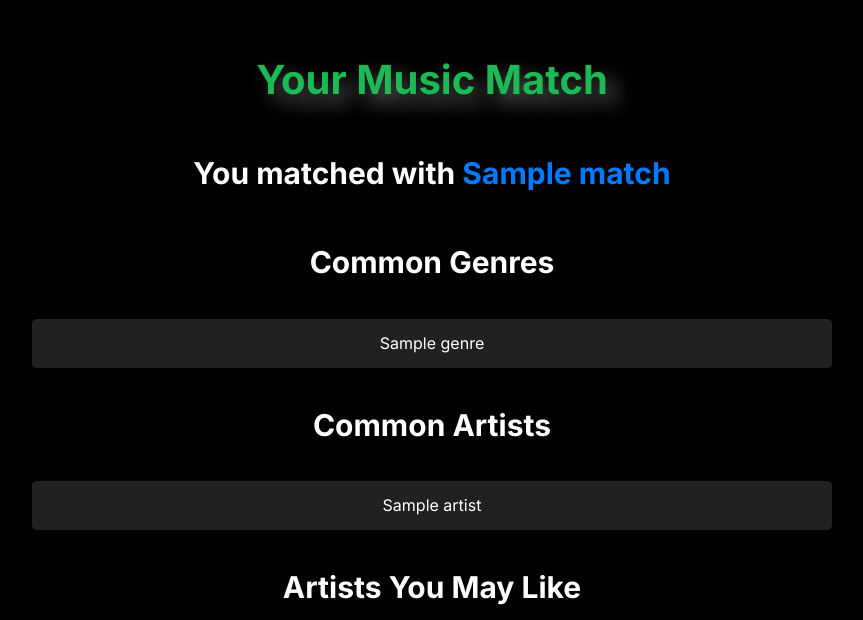
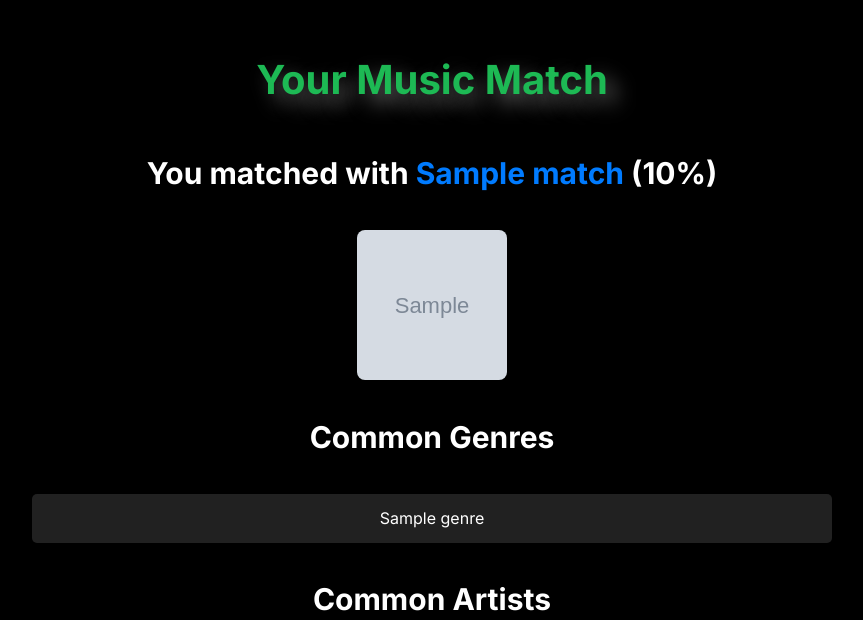
Before and after one commit to BlakeJC94/tuner, a Flask app: template templates/results.html in a window 1280 px wide. Shown: the part 69-689 px from the top of the page, without its empty margins (208-1071 px from the left). Run offline with Flask 3, Linux system fonts and the light colour scheme; the template is opened without the code that fills it: most values are stand-ins (such as "Sample title", 1, 10 or a date in 2020); grey boxes marked "Sample" are stand-in pictures.

Commit message:
Add images to results page

```diff
--- a/app.py
+++ b/app.py
@@ -1,5 +1,6 @@
 import logging
 import os
+import random
 from dataclasses import asdict
 
 from dotenv import load_dotenv
@@ -25,45 +26,25 @@ def home():
 
 @app.route("/results")
 def results():
-    if "match" in session:
-        (
-            match,
-            shared_genres,
-            shared_artists,
-            recommended_artists,
-        ) = (
-            session["match"],
-            session["shared_genres"],
-            session["shared_artists"],
-            session["recommended_artists"],
-        )
-    else:
+    if not "result" in session:
         output = tuner_match(session)
 
-        (
-            session["match"],
-            session["shared_genres"],
-            session["shared_artists"],
-            session["recommended_artists"],
-        ) = (
-            asdict(output.match_md),
-            output.shared_genres,
-            output.shared_artists,
-            output.recommended_artists,
-        )
+        image_urls = [u for u in output.image_urls if u]
+        image_urls = random.sample(image_urls, min(6, len(image_urls)))
 
-    return render_template(
-        "results.html",
-        match={
-            "name": session["match"]["metadata"]["display_name"],
-            "score": session["match"]["score"],
-            "profile_link": session["match"]["metadata"]["url"],
-            "common_genres": session["shared_genres"],
-            "common_artists": session["shared_artists"],
-            "recommended_artists": session["recommended_artists"],
-        },
-    )
+        session["result"] = {
+            "name": output.match_md.display_name,
+            "score": f"{100 * output.score:.2f}",
+            "profile_link": output.match_md.url,
+            "common_genres": output.shared_genres[:6],
+            "common_artists": output.shared_artists[:6],
+            "recommended_artists": output.recommended_artists[:6],
+            "image_urls": image_urls,
+        }
+
+    return render_template("results.html", match=session["result"])
 
 
+# TODO Remove debug mode
 if __name__ == "__main__":
     app.run(debug=True)
--- a/static/index.css
+++ b/static/index.css
@@ -243,6 +243,27 @@ input[type="email"] {
     background-color: #005c99;
 }
 
+/* Images */
+.image-gallery {
+    display: flex;
+    gap: 10px;
+    justify-content: center;
+    flex-wrap: wrap;
+    margin-top: 10px;
+}
+.image-container {
+    width: 150px;
+    height: 150px;
+    overflow: hidden;
+    border-radius: 8px;
+    box-shadow: 0 2px 4px rgba(0, 0, 0, 0.1);
+}
+.image-container img {
+    width: 100%;
+    height: 100%;
+    object-fit: cover;
+}
+
 /* General Mobile Responsiveness */
 @media (max-width: 600px) {
     body {
--- a/templates/results.html
+++ b/templates/results.html
@@ -4,10 +4,10 @@
 
 {% block content %}
 
+<style>
+</style>
 <section class="center-justify">
-    <!-- <img width="270px" src="{{ url_for('static', filename='img/logo_640.svg') }}"> -->
     <h1>Your Music Match</h1>
-    <!-- <a href="{{ url_for('results') }}" class="cta-button-large">Launch Tuner</a> -->
 </section>
 <section class="center-justify">
     <div class="container">
@@ -16,8 +16,18 @@
             <h2>
                 You matched with
                 <a href="{{ match.profile_link }}" class="profile-link">{{ match.name }}</a>
+                ({{ match.score }}%)
             </h2>
         </section>
+
+        <!-- Images Section -->
+        <div class="image-gallery">
+            {% for url in match.image_urls %}
+            <div class="image-container">
+                <img src="{{ url }}" alt="Related Image" />
+            </div>
+            {% endfor %}
+        </div>
 
         <!-- Common Genres Section -->
         <div class="section">
@@ -40,6 +50,7 @@
         </div>
 
         <!-- Recommended Artists Section -->
+        {% if match.recommended_artists %}
         <div class="section">
             <h2>Artists You May Like</h2>
             <ul>
@@ -48,6 +59,7 @@
                 {% endfor %}
             </ul>
         </div>
+        {% endif %}
     </div>
 </section>
 <section class="center-justify">
--- a/tuner/core.py
+++ b/tuner/core.py
@@ -42,6 +42,9 @@ def tuner_match(session=None):
 
     logger.info("Printing result")
     score, match_metadata = select_match(matches)
-    output = TunerOutput(match_metadata, user_metadata)
+    output = TunerOutput(match_metadata, user_metadata, score)
+
+    if session is not None:
+        output.load_image_urls(sp, dim=160)
 
     return output
--- a/tuner/data.py
+++ b/tuner/data.py
@@ -15,8 +15,7 @@ class TunerData:
     def artists(self) -> list[str]:
         artists = []
         for idx, item in enumerate(self.user_top_artists["items"]):
-            artist = item["name"]
-            artists.append(artist)
+            artists.append((item["name"], item["id"]))
         return artists
 
     @property
```
Also changed, not shown: tuner/db.py (+25 -9 lines).
